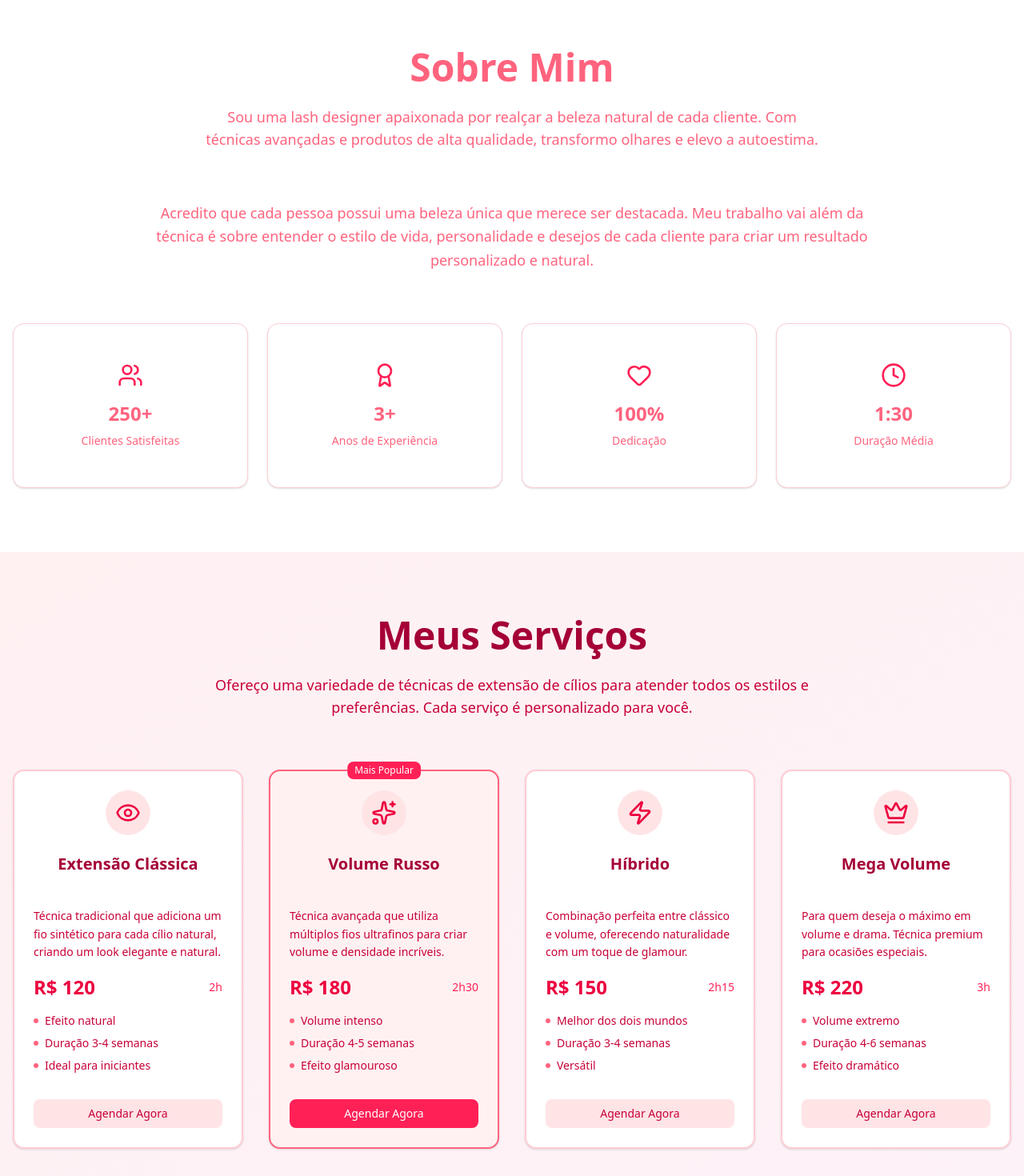
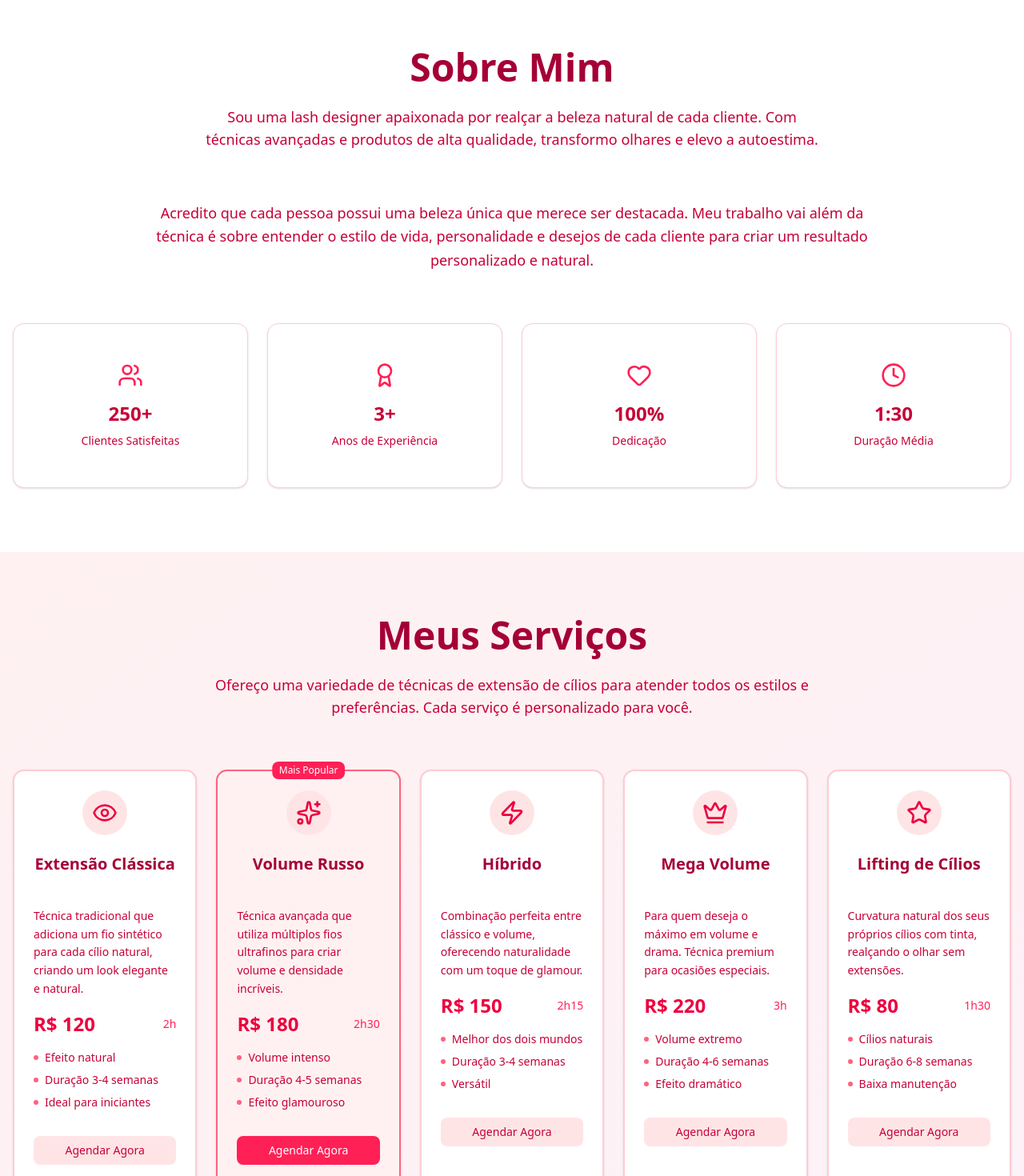
Before and after one commit to MatheusZamo/lash-carol, a Next.js app: page / in a window 1280 px wide. Shown: the part 820-2290 px from the top of the page at 80% size. Built offline with nearby package versions, Linux system fonts and the light colour scheme.

Commit message:
Update styles in About component and modify contact information in Contact and Footer components

```diff
--- a/components/about.tsx
+++ b/components/about.tsx
@@ -39,10 +39,10 @@ const About = () => {
           }`}
         >
           <div className="mb-16 text-center">
-            <h2 className="mb-6 text-4xl font-bold text-rose-400 md:text-5xl">
+            <h2 className="mb-6 text-4xl font-bold text-rose-800 md:text-5xl">
               Sobre Mim
             </h2>
-            <p className="mx-auto max-w-3xl text-lg text-rose-400">
+            <p className="mx-auto max-w-3xl text-lg text-rose-700">
               Sou uma lash designer apaixonada por realçar a beleza natural de
               cada cliente. Com técnicas avançadas e produtos de alta qualidade,
               transformo olhares e elevo a autoestima.
@@ -51,7 +51,7 @@ const About = () => {
 
           <div className="mx-auto mb-16 max-w-4xl">
             <div className="space-y-6 text-center">
-              <p className="text-lg leading-relaxed text-rose-400">
+              <p className="text-lg leading-relaxed text-rose-700">
                 Acredito que cada pessoa possui uma beleza única que merece ser
                 destacada. Meu trabalho vai além da técnica é sobre entender o
                 estilo de vida, personalidade e desejos de cada cliente para
@@ -68,10 +68,10 @@ const About = () => {
               >
                 <CardContent className="p-6 text-center">
                   <stat.icon className="mx-auto mb-4 h-8 w-8 text-rose-500" />
-                  <div className="mb-2 text-2xl font-bold text-rose-400">
+                  <div className="mb-2 text-2xl font-bold text-rose-700">
                     {stat.number}
                   </div>
-                  <div className="text-sm text-rose-400">{stat.label}</div>
+                  <div className="text-sm text-rose-700">{stat.label}</div>
                 </CardContent>
               </Card>
             ))}
--- a/components/contact.tsx
+++ b/components/contact.tsx
@@ -35,12 +35,12 @@ const Contact = () => {
     {
       icon: Phone,
       title: "Telefone",
-      info: "(11) 99999-9999",
+      info: "(31) 97302-5556",
     },
     {
       icon: Instagram,
       title: "Instagram",
-      info: "@lashCarol.com",
+      info: "@lashcarolsilva",
     },
     {
       icon: Clock,
@@ -82,14 +82,14 @@ const Contact = () => {
                     Agende pelo WhatsApp
                   </h3>
                   <p className="text-rose-700">
-                    Entre em contato para agendar sue horário
+                    Entre em contato para agendar seu horário
                   </p>
                 </div>
                 <Button
                   className="w-full transform bg-green-500 py-4 text-lg text-white transition-all duration-300 hover:scale-105 hover:bg-green-600"
                   onClick={() =>
                     window.open(
-                      "https://wa.me/5511999999999?text=Olá! Gostaria de agendar uma consulta para extensão de cílios.",
+                      "https://wa.me/5531973025556?text=Olá! Gostaria de agendar uma extensão de cílios.",
                       "_blank",
                     )
                   }
--- a/components/footer.tsx
+++ b/components/footer.tsx
@@ -1,7 +1,7 @@
 "use client";
 
 import { useEffect, useState } from "react";
-import { Instagram, MessageCircle, MapPin, Phone, Mail } from "lucide-react";
+import { Instagram, MessageCircle, MapPin, Phone } from "lucide-react";
 
 const Footer = () => {
   const [isVisible, setIsVisible] = useState(false);
@@ -66,7 +66,7 @@ const Footer = () => {
                   (item, index) => (
                     <li key={item}>
                       <button
-                        className="transform text-rose-200 transition-all duration-300 hover:translate-x-2 hover:text-white"
+                        className="transform cursor-pointer text-rose-200 transition-all duration-300 hover:translate-x-2 hover:text-white"
                         onClick={() => {
                           const element = document.getElementById(
                             item.toLowerCase().replace("ç", "c"),
@@ -98,11 +98,11 @@ const Footer = () => {
                 </div>
                 <div className="flex items-center space-x-3 text-rose-200 transition-colors duration-300 hover:text-white">
                   <Phone className="h-4 w-4" />
-                  <span className="text-sm">(11) 99999-9999</span>
+                  <span className="text-sm">(31) 97302-5556</span>
                 </div>
                 <div className="flex items-center space-x-3 text-rose-200 transition-colors duration-300 hover:text-white">
-                  <Mail className="h-4 w-4" />
-                  <span className="text-sm">contato@lashstudio.com</span>
+                  <Instagram className="h-4 w-4" />
+                  <span className="text-sm">@lashcarolsilva</span>
                 </div>
               </div>
             </div>
@@ -118,7 +118,9 @@ const Footer = () => {
               {/* Crédito do desenvolvedor */}
               <div className="flex items-center space-x-2 text-sm text-rose-200">
                 <span className="cursor-pointer font-semibold text-rose-100 transition-colors duration-300 hover:text-white">
-                  Desenvolvido por Mh Developer
+                  <a href="https://mh-developer.vercel.app/" target="_blank">
+                    Desenvolvido por Mh Developer
+                  </a>
                 </span>
               </div>
             </div>
--- a/components/hero.tsx
+++ b/components/hero.tsx
@@ -25,8 +25,8 @@ const Hero = () => {
     setFloatingElements(elements);
   }, []);
 
-  const scrollToContact = () => {
-    const element = document.getElementById("contato");
+  const scrollToSection = (id: string) => {
+    const element = document.querySelector(`#${id}`);
     if (element) {
       element.scrollIntoView({ behavior: "smooth" });
     }
@@ -142,8 +142,8 @@ const Hero = () => {
               <div className="flex flex-col justify-center gap-3 sm:flex-row lg:justify-start lg:gap-4">
                 <Button
                   size="lg"
-                  className="w-full transform bg-rose-500 px-6 py-3 text-base text-white shadow-lg transition-all duration-300 hover:scale-105 hover:bg-rose-600 sm:w-auto lg:px-8 lg:py-4 lg:text-lg"
-                  onClick={scrollToContact}
+                  className="w-full transform cursor-pointer bg-rose-500 px-6 py-3 text-base text-white shadow-lg transition-all duration-300 hover:scale-105 hover:bg-rose-600 sm:w-auto lg:px-8 lg:py-4 lg:text-lg"
+                  onClick={() => scrollToSection("contato")}
                 >
                   <CalendarHeart className="mr-2 h-4 w-4 lg:h-5 lg:w-5" />
                   Agendar
@@ -151,7 +151,8 @@ const Hero = () => {
                 <Button
                   variant="outline"
                   size="lg"
-                  className="w-full transform border-rose-500 bg-white/80 px-6 py-3 text-base text-rose-600 transition-all duration-300 hover:scale-105 hover:bg-rose-50 sm:w-auto lg:px-8 lg:py-4 lg:text-lg"
+                  className="w-full transform cursor-pointer border-rose-500 bg-white/80 px-6 py-3 text-base text-rose-600 transition-all duration-300 hover:scale-105 hover:bg-rose-50 sm:w-auto lg:px-8 lg:py-4 lg:text-lg"
+                  onClick={() => scrollToSection("servicos")}
                 >
                   <EyeClosed className="mr-2 h-4 w-4 lg:h-7 lg:w-7" />
                   Técnicas
--- a/components/navigation.tsx
+++ b/components/navigation.tsx
@@ -34,7 +34,7 @@ export default function Navigation() {
         <div className="flex h-16 items-center justify-between">
           <div className="flex gap-2 text-2xl font-bold text-rose-400">
             <Sparkles className="h-6 w-6 pt-1 text-rose-600 transition-all duration-300 group-hover:animate-spin" />
-            Lash Carol
+            Lash Carol Silva
           </div>
 
           {/* Desktop Menu */}
--- a/components/services.tsx
+++ b/components/services.tsx
@@ -4,7 +4,7 @@ import { useEffect, useState } from "react";
 import { Card, CardContent, CardHeader, CardTitle } from "@/components/ui/card";
 import { Button } from "@/components/ui/button";
 import { Badge } from "@/components/ui/badge";
-import { Eye, Sparkles, Zap, Crown } from "lucide-react";
+import { Eye, Sparkles, Zap, Crown, Star } from "lucide-react";
 
 const Services = () => {
   const [isVisible, setIsVisible] = useState(false);
@@ -70,6 +70,17 @@ const Services = () => {
       features: ["Volume extremo", "Duração 4-6 semanas", "Efeito dramático"],
       popular: false,
     },
+    {
+      icon: Star,
+      title: "Lifting de Cílios",
+      description:
+        "Curvatura natural dos seus próprios cílios com tinta, realçando o olhar sem extensões.",
+      price: "R$ 80",
+      duration: "1h30",
+      features: ["Cílios naturais", "Duração 6-8 semanas", "Baixa manutenção"],
+      popular: false,
+      color: "from-rose-200 to-pink-200",
+    },
   ];
 
   return (
@@ -94,7 +105,7 @@ const Services = () => {
             </p>
           </div>
 
-          <div className="grid gap-8 md:grid-cols-2 lg:grid-cols-4">
+          <div className="grid grid-cols-1 gap-6 sm:grid-cols-2 lg:grid-cols-3 xl:grid-cols-5">
             {services.map((service, index) => (
               <Card
                 key={index}
--- a/components/testimonials.tsx
+++ b/components/testimonials.tsx
@@ -34,7 +34,7 @@ const Testimonials = () => {
   const testimonials = [
     {
       name: "Maria Silva",
-      text: "Simplesmente perfeito! Os cílios ficaram naturais e duradouros. A profissional é muito cuidadosa e atenciosa.",
+      text: "Simplesmente perfeito! Os cílios ficaram naturais e duradouros. A Carol é muito cuidadosa e atenciosa.",
       rating: 5,
       service: "Volume Russo",
     },
@@ -46,7 +46,7 @@ const Testimonials = () => {
     },
     {
       name: "Juliana Santos",
-      text: "Profissional incrível! Explicou todo o processo e o resultado superou minhas expectativas.",
+      text: "Incrível! Explicou todo o processo e o resultado superou minhas expectativas.",
       rating: 5,
       service: "Híbrido",
     },
```
